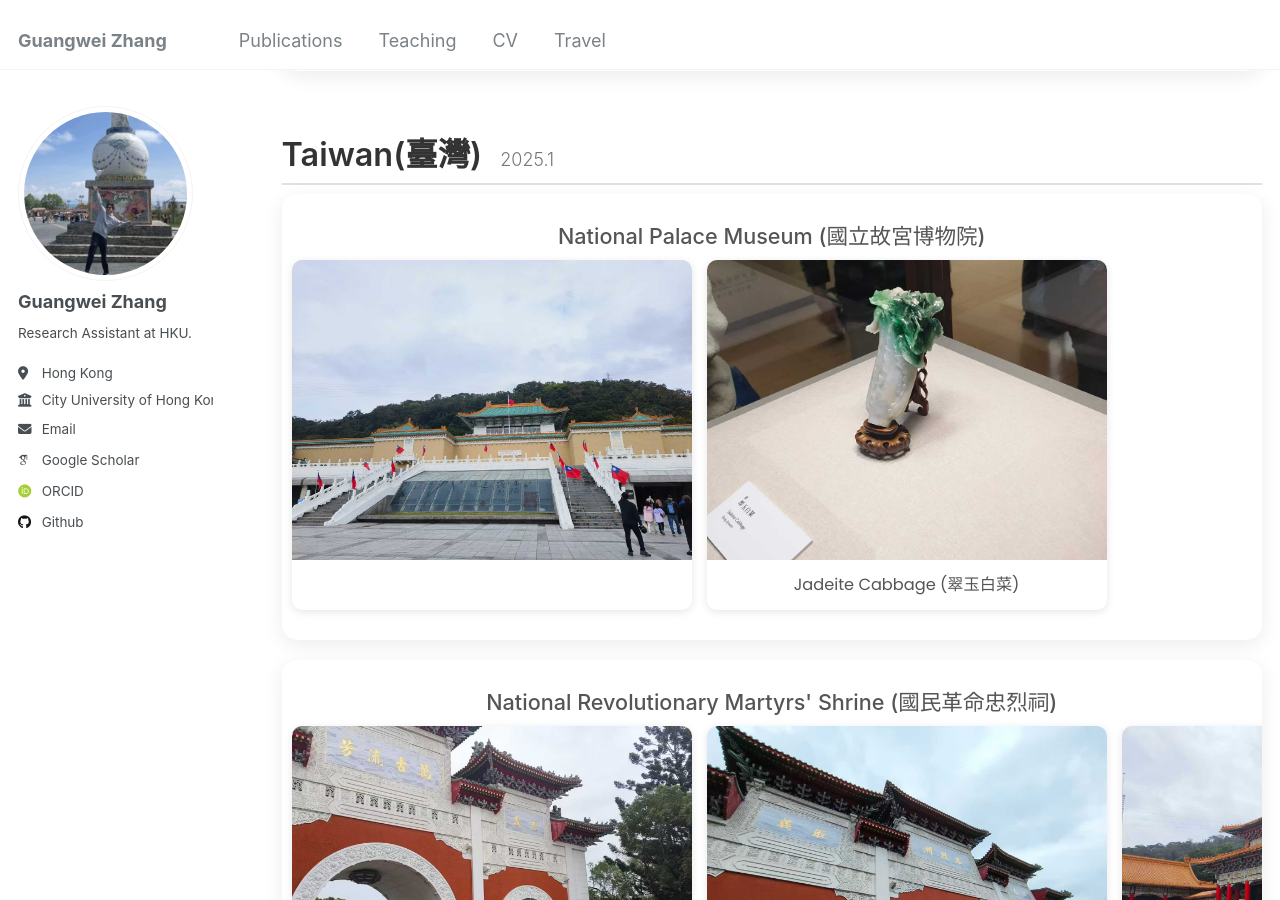
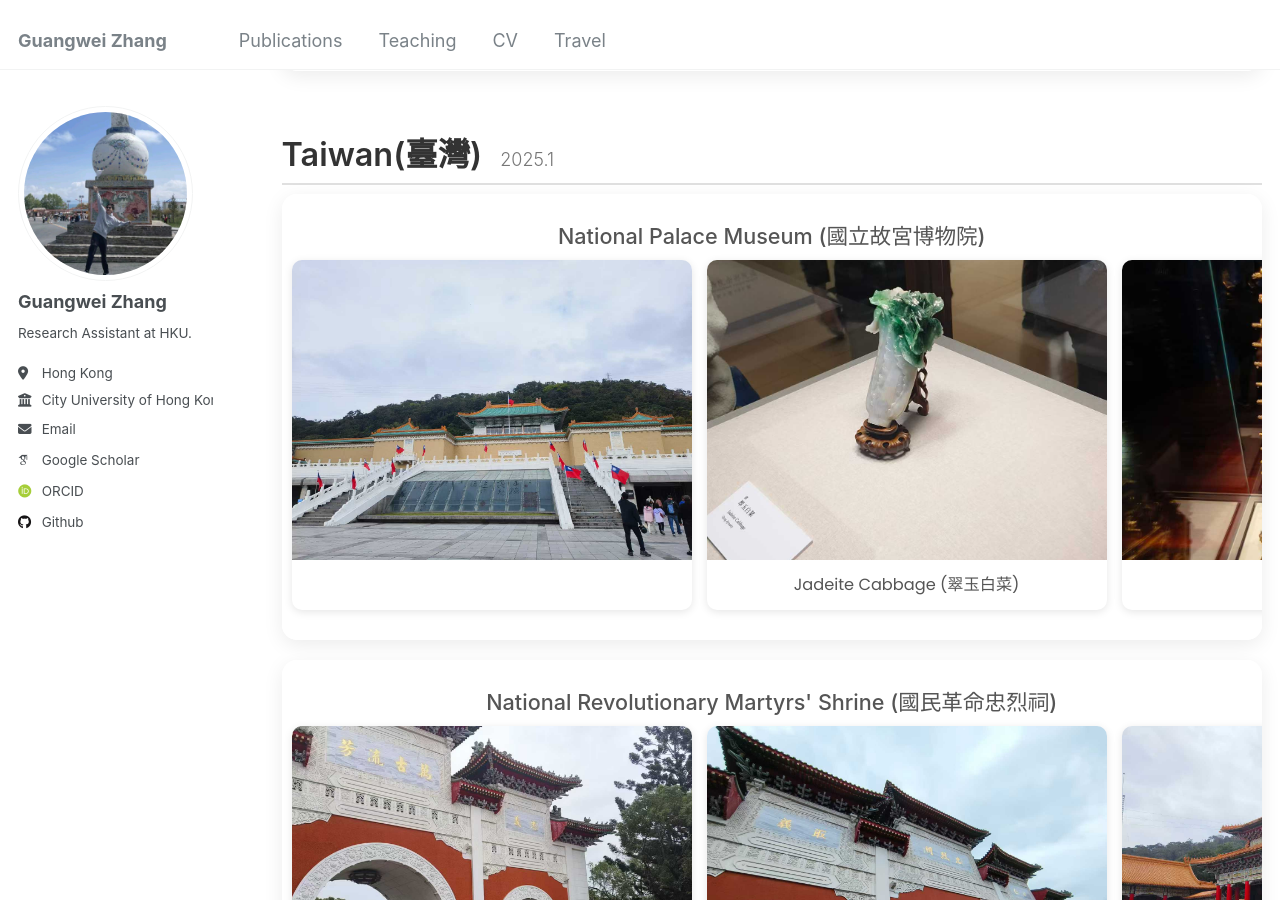
Before and after one commit to changhu73/changhu73.github.io, a Jekyll site: the page built from _pages/travel.md, in a window 1280 px wide and 900 px high, scrolled down 583 px. Built offline with Jekyll 4.4.1, drawn with Linux system fonts in a browser that asks for light colours; some web fonts are replaced.

Commit message:
taiwan update

```diff
--- a/_pages/travel.md
+++ b/_pages/travel.md
@@ -177,6 +177,9 @@ author_profile: true
           <img src="/images/travel/taiwan/taiwan2.jpg" alt="Jadeite Cabbage">
           <div class="caption"><p>Jadeite Cabbage (翠玉白菜)</p></div>
         </div>
+        <div class="photo-card">
+            <img src="/images/travel/taiwan/taiwan3.jpg" alt="Museum">
+        </div>
       </div>
     </div>
     <div class="slider-container">
```
Also changed, not shown: images/travel/taiwan/taiwan3.jpg (added).
